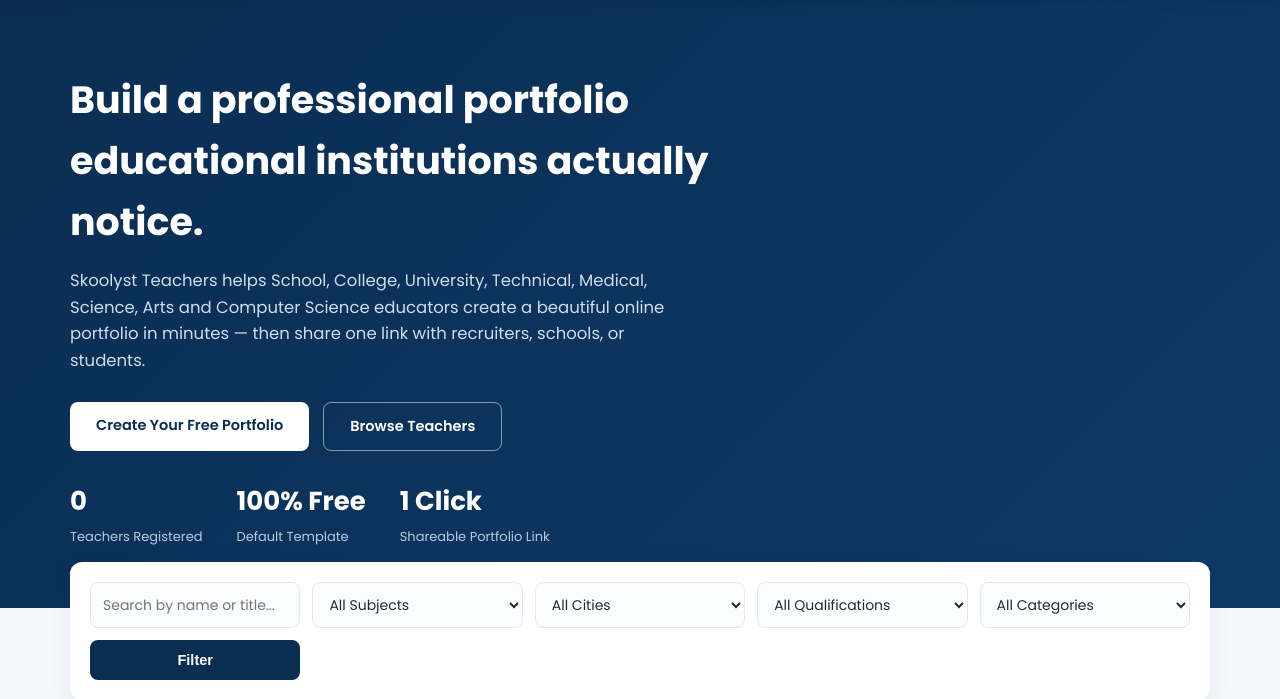
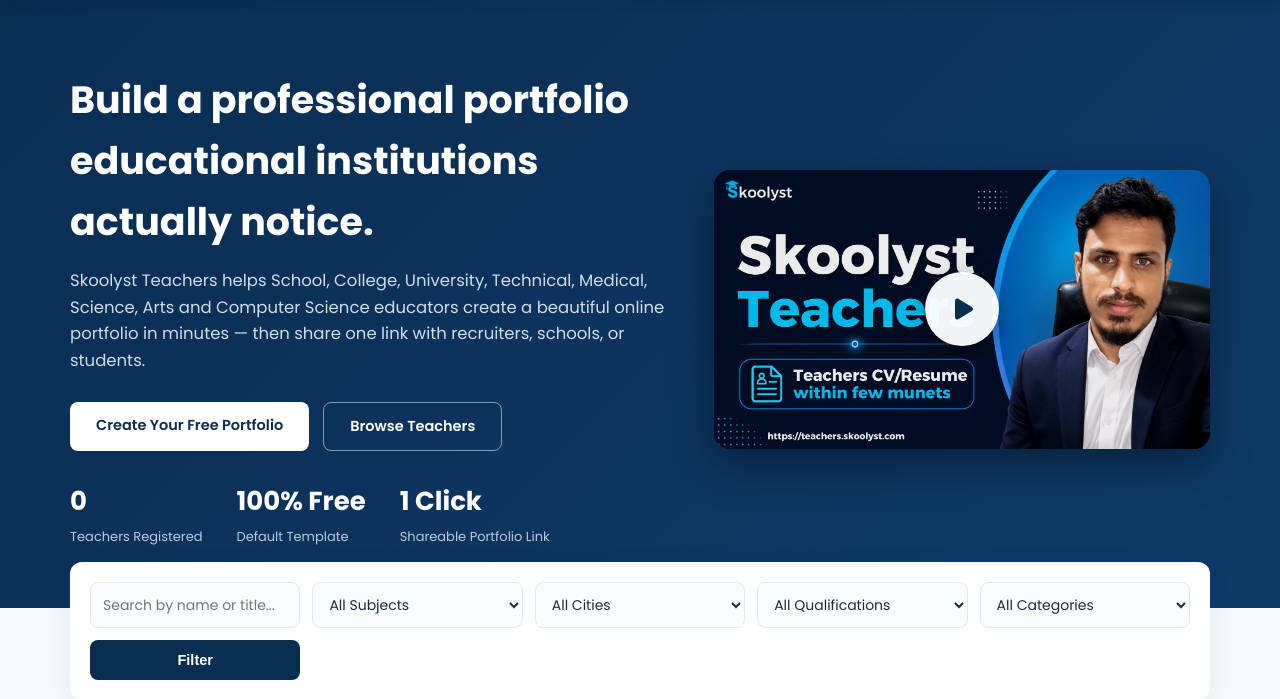
Before and after one commit to Abdul-khalid-2/skoolyst-teachers, a PHP site: page /projects/ in a window 1280 px wide. Shown: the part 68-767 px from the top of the page. Run offline with PHP 8.4, Linux system fonts and the light colour scheme; data comes from the database, SQL or seed files in the repository; some libraries are stand-ins or nearby versions.

Commit message:
Add hero intro video: thumbnail with animated play popup modal

```diff
--- a/assets/css/app.css
+++ b/assets/css/app.css
@@ -68,6 +68,70 @@ img { max-width: 100%; display: block; }
 .hero-stats div strong { display: block; font-size: 26px; }
 .hero-stats div span { color: #b9cbdd; font-size: 13px; }
 .hero-actions { display: flex; gap: 14px; flex-wrap: wrap; }
+
+/* ===== Hero grid + video thumbnail ===== */
+.hero-grid { display: flex; align-items: center; gap: 48px; }
+.hero-copy { flex: 1 1 520px; min-width: 0; }
+.hero-media { flex: 1 1 420px; min-width: 280px; }
+
+.video-thumb {
+    position: relative; display: block; width: 100%; padding: 0; border: none;
+    border-radius: 16px; overflow: hidden; cursor: pointer; background: #000;
+    box-shadow: 0 18px 40px rgba(0,0,0,.35);
+    transition: transform .25s ease, box-shadow .25s ease;
+}
+.video-thumb:hover, .video-thumb:focus-visible { transform: translateY(-4px); box-shadow: 0 24px 50px rgba(0,0,0,.42); }
+.video-thumb img { display: block; width: 100%; aspect-ratio: 16 / 9; object-fit: cover; opacity: .92; transition: opacity .25s ease; }
+.video-thumb:hover img { opacity: 1; }
+.video-thumb-play {
+    position: absolute; top: 50%; left: 50%; transform: translate(-50%, -50%);
+    width: 74px; height: 74px; border-radius: 50%;
+    background: rgba(255,255,255,.95); color: var(--primary);
+    display: flex; align-items: center; justify-content: center;
+    font-size: 24px; box-shadow: 0 8px 24px rgba(0,0,0,.35);
+    transition: transform .25s ease, background .25s ease;
+}
+.video-thumb-play i { margin-left: 4px; }
+.video-thumb:hover .video-thumb-play { transform: translate(-50%, -50%) scale(1.1); background: #fff; }
+.video-thumb-play::after {
+    content: ""; position: absolute; inset: -14px; border-radius: 50%;
+    border: 2px solid rgba(255,255,255,.6); animation: video-pulse 2.2s ease-out infinite;
+}
+@keyframes video-pulse {
+    0% { transform: scale(.85); opacity: .8; }
+    100% { transform: scale(1.35); opacity: 0; }
+}
+
+/* ===== Video modal ===== */
+.video-modal {
+    position: fixed; inset: 0; z-index: 1000;
+    display: flex; align-items: center; justify-content: center;
+    visibility: hidden; opacity: 0; pointer-events: none;
+    transition: opacity .25s ease, visibility 0s linear .25s;
+}
+.video-modal.is-open { visibility: visible; opacity: 1; pointer-events: auto; transition: opacity .25s ease; }
+.video-modal-backdrop { position: absolute; inset: 0; background: rgba(8,16,28,.82); backdrop-filter: blur(3px); }
+.video-modal-dialog {
+    position: relative; width: min(880px, 92vw); border-radius: 16px; overflow: hidden;
+    background: #000; box-shadow: 0 30px 70px rgba(0,0,0,.55);
+    transform: scale(.85) translateY(24px); opacity: 0;
+    transition: transform .32s cubic-bezier(.2,.9,.3,1.3), opacity .28s ease;
+}
+.video-modal.is-open .video-modal-dialog { transform: scale(1) translateY(0); opacity: 1; }
+.video-modal-frame { position: relative; width: 100%; aspect-ratio: 16 / 9; }
+.video-modal-frame iframe { position: absolute; inset: 0; width: 100%; height: 100%; border: 0; }
+.video-modal-close {
+    position: absolute; top: -44px; right: 0; width: 34px; height: 34px; border-radius: 50%;
+    border: none; background: rgba(255,255,255,.15); color: #fff; font-size: 16px; cursor: pointer;
+    display: flex; align-items: center; justify-content: center; transition: background .2s ease;
+}
+.video-modal-close:hover { background: rgba(255,255,255,.3); }
+
+@media (max-width: 900px) {
+    .hero-grid { flex-direction: column; align-items: stretch; }
+    .hero-media { order: -1; }
+    .video-modal-close { top: -40px; right: 4px; }
+}
 
 .btn { display: inline-block; padding: 12px 26px; border-radius: 8px; font-weight: 600; font-size: 14.5px; cursor: pointer; border: none; transition: .2s; }
 .btn-primary { background: var(--primary); color: #fff; }
--- a/views/home/index.php
+++ b/views/home/index.php
@@ -1,7 +1,8 @@
 <?php View::partial('layouts/header', ['title' => $title]); ?>
 
 <section class="hero">
-    <div class="container">
+    <div class="container hero-grid">
+        <div class="hero-copy">
             <h1>Build a professional portfolio educational institutions actually notice.</h1>
             <p>Skoolyst Teachers helps School, College, University, Technical, Medical, Science, Arts and Computer Science educators create a beautiful online portfolio in minutes — then share one link with recruiters, schools, or students.</p>
             <div class="hero-actions">
@@ -14,7 +15,27 @@
                 <div><strong>1 Click</strong><span>Shareable Portfolio Link</span></div>
             </div>
         </div>
+
+        <div class="hero-media">
+            <button type="button" class="video-thumb" id="heroVideoTrigger" data-video-id="0tp_ng9HVR4" aria-haspopup="dialog" aria-controls="heroVideoModal" aria-label="Play intro video">
+                <img src="<?= Helpers::asset('image/thumnal.png') ?>" alt="Skoolyst Teachers intro video thumbnail" loading="lazy">
+                <span class="video-thumb-play" aria-hidden="true">
+                    <i class="fa fa-play"></i>
+                </span>
+            </button>
+        </div>
+    </div>
 </section>
+
+<div class="video-modal" id="heroVideoModal" role="dialog" aria-modal="true" aria-hidden="true" aria-label="Intro video">
+    <div class="video-modal-backdrop" data-video-close></div>
+    <div class="video-modal-dialog">
+        <button type="button" class="video-modal-close" data-video-close aria-label="Close video">
+            <i class="fa fa-xmark"></i>
+        </button>
+        <div class="video-modal-frame" id="heroVideoFrame"></div>
+    </div>
+</div>
 
 <div class="container" id="directory">
     <form class="filter-bar" method="get" action="<?= Helpers::url('/') ?>#directory">
```
Also changed, not shown: assets/js/app.js (+40 -0 lines). Lines whose indentation alone changed are shown as unchanged.
